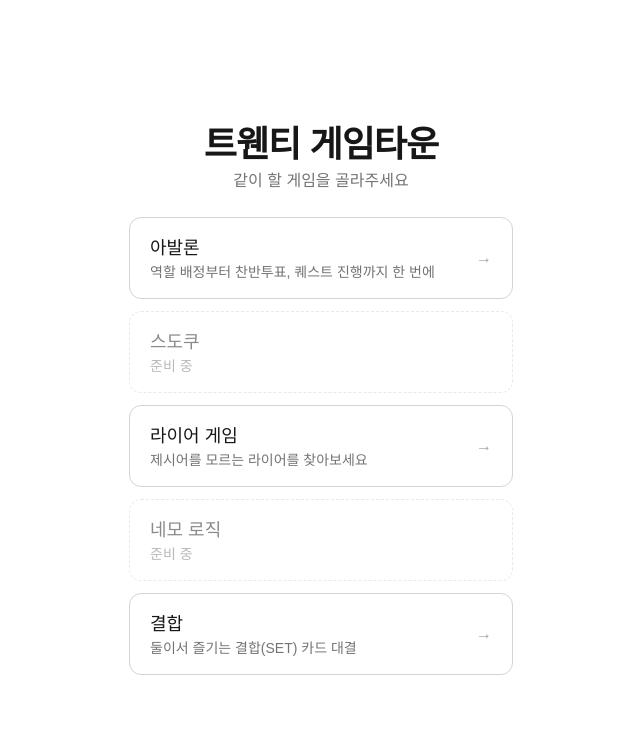
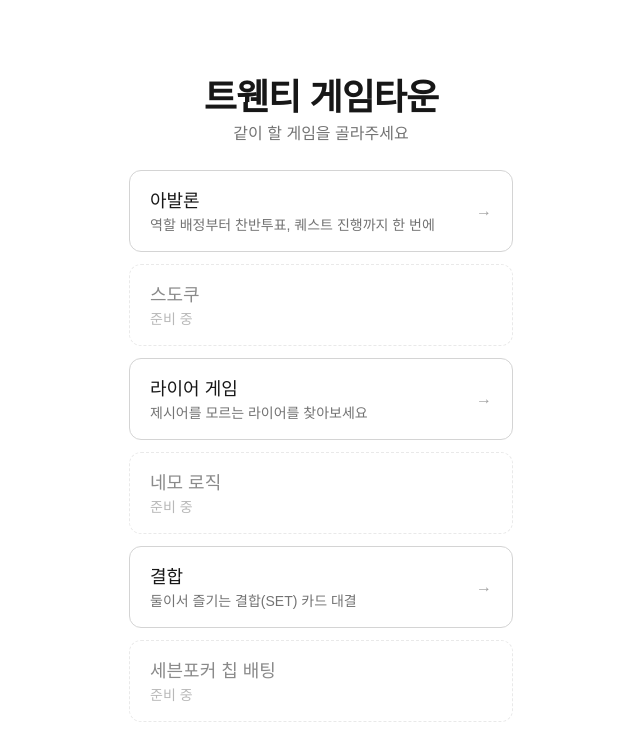
Before and after one commit to kimgoeun/avalon, a Next.js app: page / in a window 1280 px wide. Shown: the top 756 px of the page, without its empty margins (319-959 px from the left). Built offline with nearby package versions, Linux system fonts and the light colour scheme.

Commit message:
Add 세븐포커 칩 배팅 placeholder card to the game hub

```diff
--- a/src/app/page.tsx
+++ b/src/app/page.tsx
@@ -37,6 +37,12 @@ const GAMES: GameEntry[] = [
     name: "결합",
     description: "둘이서 즐기는 결합(SET) 카드 대결",
     available: true,
+  },
+  {
+    slug: "sevenpoker",
+    name: "세븐포커 칩 배팅",
+    description: "준비 중",
+    available: false,
   },
 ];
 
```
